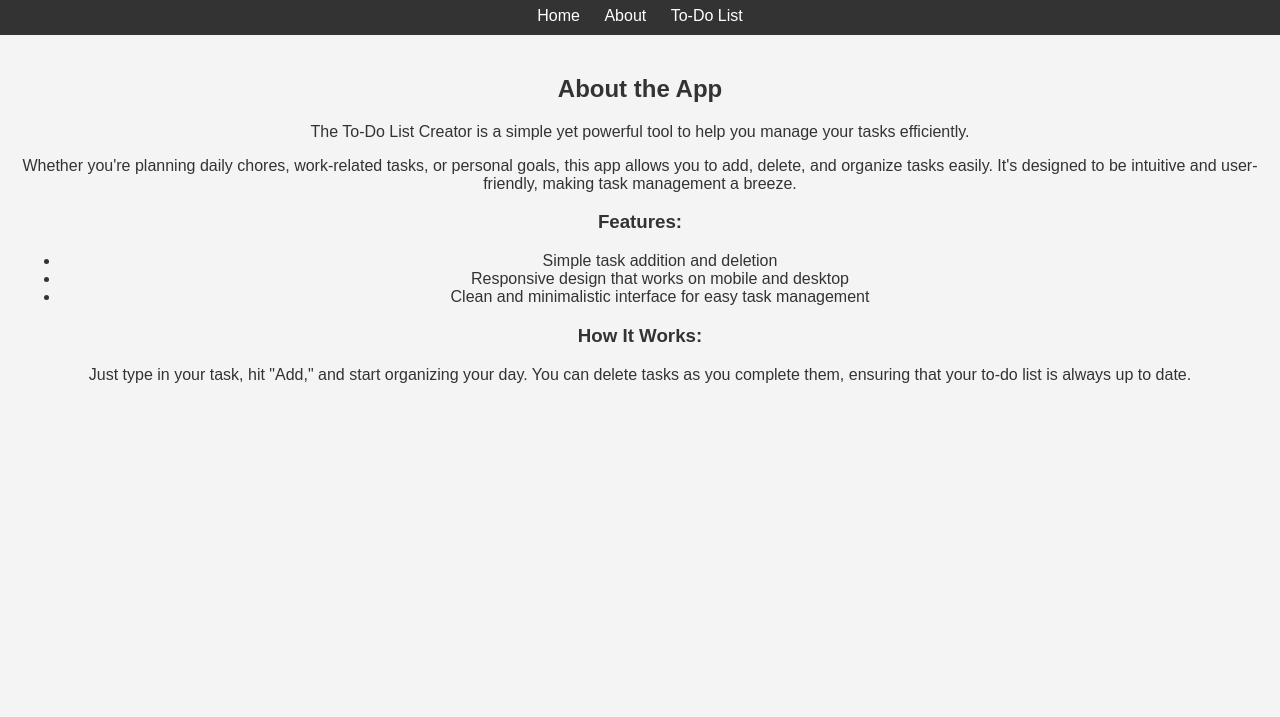
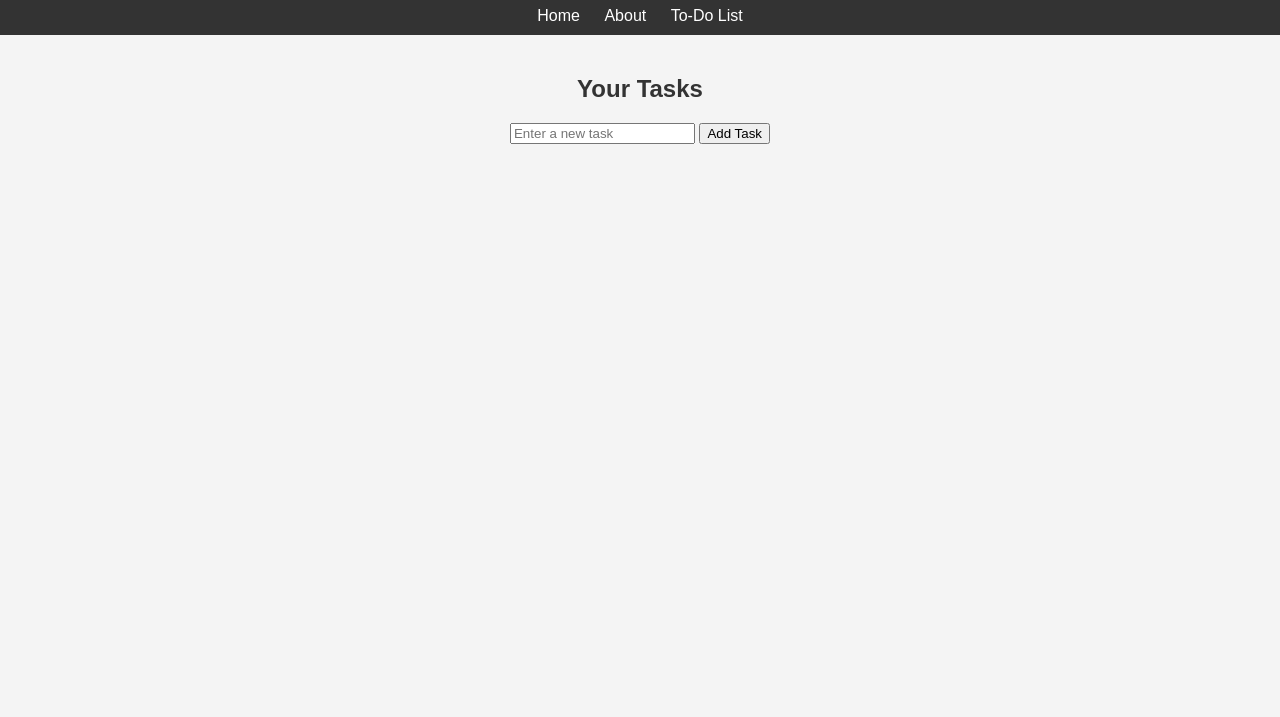
Before and after one commit to 1ms22cs166/example, a plain HTML site: page todo.html in a window 1280 px wide. Shown: the part 83-800 px from the top of the page. Drawn offline with Linux system fonts and the light colour scheme.

Commit message:
Update todo.html

```diff
--- a/todo.html
+++ b/todo.html
@@ -3,12 +3,29 @@
 <head>
     <meta charset="UTF-8">
     <meta name="viewport" content="width=device-width, initial-scale=1.0">
-    <title>About | To-Do List Creator</title>
+    <title>To-Do List | To-Do List Creator</title>
     <link rel="stylesheet" href="style.css">
+    <script>
+        // Simple JavaScript to handle task addition and deletion
+        function addTask() {
+            const taskInput = document.getElementById('task-input');
+            const taskList = document.getElementById('task-list');
+            if (taskInput.value.trim() !== '') {
+                const newTask = document.createElement('li');
+                newTask.innerHTML = taskInput.value + ' <button onclick="deleteTask(this)">Delete</button>';
+                taskList.appendChild(newTask);
+                taskInput.value = ''; // Clear the input field
+            }
+        }
+
+        function deleteTask(button) {
+            button.parentElement.remove(); // Remove the task item
+        }
+    </script>
 </head>
 <body>
     <header>
-        <h1>About To-Do List Creator</h1>
+        <h1>To-Do List</h1>
         <nav>
             <a href="index.html">Home</a>
             <a href="about.html">About</a>
@@ -16,19 +33,14 @@
         </nav>
     </header>
     <main>
-        <h2>About the App</h2>
-        <p>The To-Do List Creator is a simple yet powerful tool to help you manage your tasks efficiently.</p>
-        <p>Whether you're planning daily chores, work-related tasks, or personal goals, this app allows you to add, delete, and organize tasks easily. It's designed to be intuitive and user-friendly, making task management a breeze.</p>
-
-        <h3>Features:</h3>
-        <ul>
-            <li>Simple task addition and deletion</li>
-            <li>Responsive design that works on mobile and desktop</li>
-            <li>Clean and minimalistic interface for easy task management</li>
+        <h2>Your Tasks</h2>
+        <div class="todo-container">
+            <input type="text" id="task-input" placeholder="Enter a new task">
+            <button onclick="addTask()">Add Task</button>
+        </div>
+        <ul id="task-list">
+            <!-- Tasks will appear here -->
         </ul>
-
-        <h3>How It Works:</h3>
-        <p>Just type in your task, hit "Add," and start organizing your day. You can delete tasks as you complete them, ensuring that your to-do list is always up to date.</p>
     </main>
 </body>
 </html>
```
